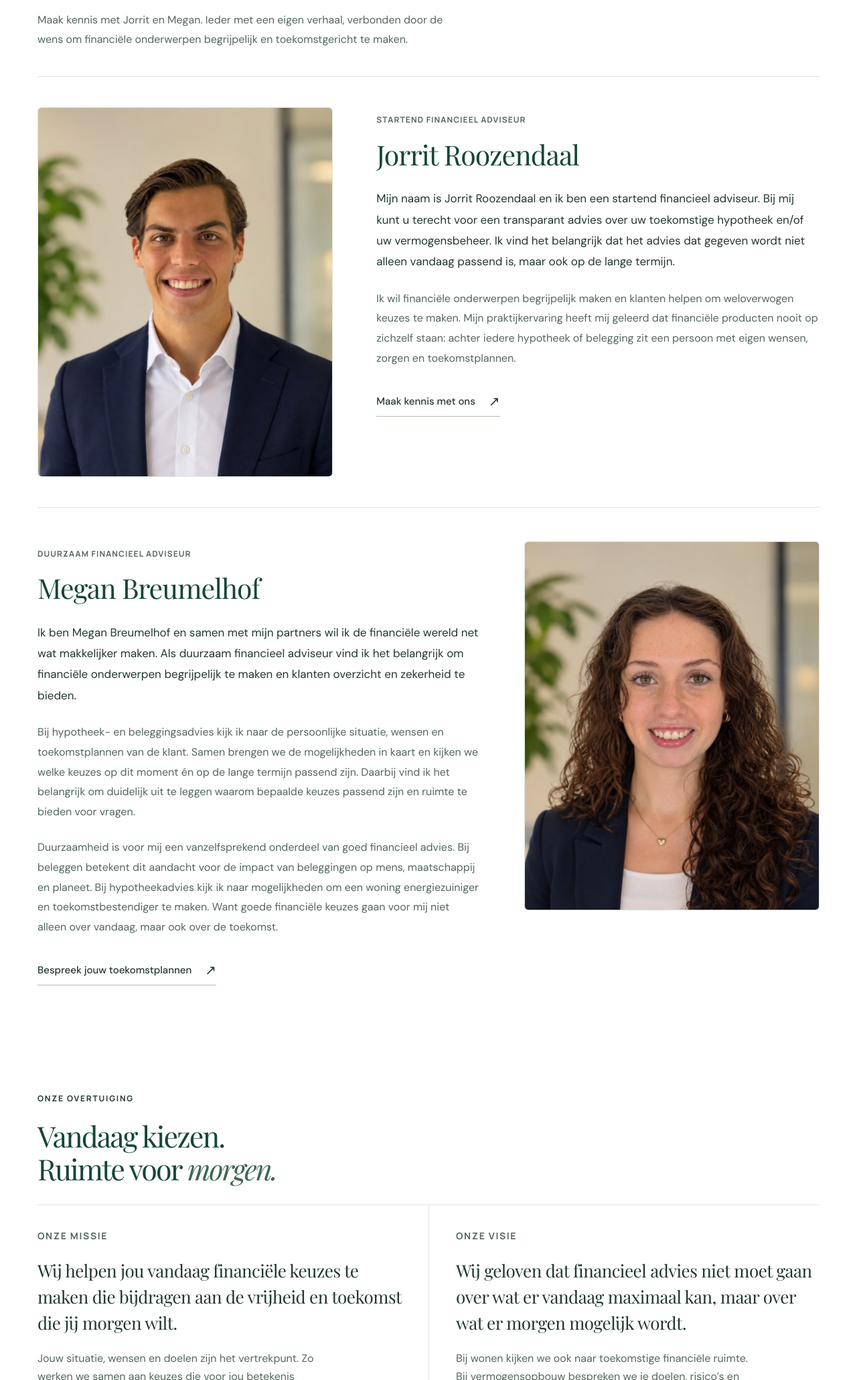
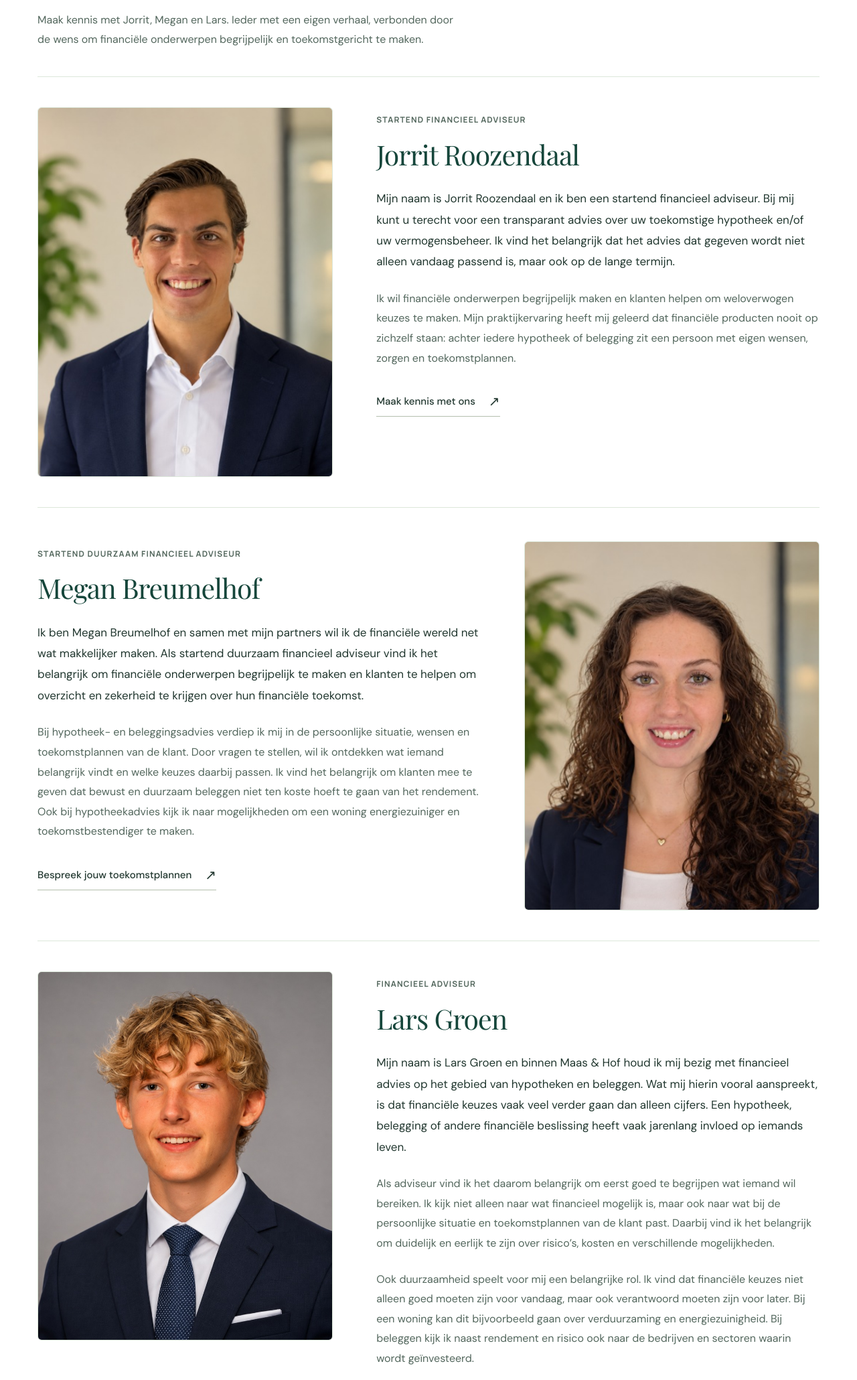
Before and after one commit to jorritroozendaal-dev/Maas-Hof, a plain HTML site: page over-ons.html in a window 1280 px wide. Shown: the part 740-2800 px from the top of the page at 67% size. Drawn offline with Linux system fonts and the light colour scheme.

Commit message:
Update Megan introduction and add Lars Groen with portrait

```diff
--- a/over-ons.html
+++ b/over-ons.html
@@ -4,10 +4,10 @@
   <meta charset="utf-8">
   <meta name="viewport" content="width=device-width,initial-scale=1">
   <meta name="theme-color" content="#16463b">
-  <meta name="description" content="Maak kennis met Jorrit Roozendaal en Megan Breumelhof. Lees hun persoonlijke verhaal en de missie, visie en waarden van Maas &amp; Hof.">
+  <meta name="description" content="Maak kennis met Jorrit Roozendaal, Megan Breumelhof en Lars Groen. Lees hun persoonlijke verhaal en de missie, visie en waarden van Maas &amp; Hof.">
   <meta property="og:title" content="Over ons | Maas &amp; Hof">
-  <meta property="og:description" content="Maak kennis met Jorrit Roozendaal en Megan Breumelhof. Lees hun persoonlijke verhaal en de missie, visie en waarden van Maas &amp; Hof.">
-  <title>Over ons — Jorrit Roozendaal en Megan Breumelhof | Maas &amp; Hof</title>
+  <meta property="og:description" content="Maak kennis met Jorrit Roozendaal, Megan Breumelhof en Lars Groen. Lees hun persoonlijke verhaal en de missie, visie en waarden van Maas &amp; Hof.">
+  <title>Over ons — Jorrit, Megan en Lars | Maas &amp; Hof</title>
   <link rel="icon" type="image/svg+xml" href="assets/favicon.svg">
   <link rel="stylesheet" href="style.css">
   <script src="app.js" defer></script>
@@ -23,14 +23,19 @@
 <header class="site-header"><div class="nav-shell"><a class="brand" href="index.html" aria-label="Maas en Hof, homepage">Maas<span class="brand-amp">&amp;</span>Hof<span class="brand-dot">.</span></a><nav class="desktop-nav" aria-label="Hoofdnavigatie"><a href="index.html">Home</a><a href="hypotheekadvies.html">Hypotheken</a><a href="beleggen.html">Beleggen &amp; vermogen</a><a href="werkwijze.html">Werkwijze &amp; tarieven</a><a href="rekentools.html">Rekentools</a><a href="over-ons.html" aria-current="page">Over ons</a><a href="blog.html">Blog</a></nav><a class="button button-small header-cta" href="contact.html">Plan kennismaking ↗</a><button class="menu-toggle" aria-label="Menu openen" aria-expanded="false" aria-controls="mobile-nav"><span></span><span></span></button></div><nav id="mobile-nav" class="mobile-nav" aria-label="Mobiele navigatie" hidden><a href="index.html">Home</a><a href="hypotheekadvies.html">Hypotheken</a><a href="beleggen.html">Beleggen &amp; vermogen</a><a href="werkwijze.html">Werkwijze &amp; tarieven</a><a href="rekentools.html">Rekentools</a><a href="over-ons.html" aria-current="page">Over ons</a><a href="blog.html">Blog</a><a href="veelgestelde-vragen.html">Veelgestelde vragen</a><a href="contact.html">Contact</a></nav></header><div class="concept-notice"><div class="section-shell">Maas &amp; Hof is een financieel adviesconcept in ontwikkeling. <a href="over-ons.html#bedrijfsinformatie">Bekijk de status van onze dienstverlening</a>.</div></div>
 
 <main id="inhoud"><section class="page-intro section-shell"><p class="eyebrow">AANGENAAM, MAAS & HOF</p><h1>Voor jou. Met jou.<br><em>Voor later.</em></h1><p>Wij geloven in financiële keuzes die ruimte geven aan het leven dat jij wilt. Ontdek wie we zijn en wat ons drijft.</p></section><span id="over-ons" class="team-anchor"></span><section id="ons-team" class="team-section section-shell" aria-labelledby="team-title">
-  <div class="team-intro"><p class="eyebrow">DE MENSEN ACHTER MAAS &amp; HOF</p><h2 id="team-title">Persoonlijk betrokken.<br>Samen <em>vooruitkijken.</em></h2><p>Maak kennis met Jorrit en Megan. Ieder met een eigen verhaal, verbonden door de wens om financiële onderwerpen begrijpelijk en toekomstgericht te maken.</p></div>
+  <div class="team-intro"><p class="eyebrow">DE MENSEN ACHTER MAAS &amp; HOF</p><h2 id="team-title">Persoonlijk betrokken.<br>Samen <em>vooruitkijken.</em></h2><p>Maak kennis met Jorrit, Megan en Lars. Ieder met een eigen verhaal, verbonden door de wens om financiële onderwerpen begrijpelijk en toekomstgericht te maken.</p></div>
   <article id="jorrit-roozendaal" class="team-profile" aria-labelledby="jorrit-name">
     <div class="team-identity"><img class="team-portrait" src="assets/jorrit-roozendaal.jpg" alt="Portret van Jorrit Roozendaal" width="531" height="645" loading="lazy" decoding="async"></div>
     <div class="team-story"><p class="eyebrow">STARTEND FINANCIEEL ADVISEUR</p><h3 id="jorrit-name">Jorrit Roozendaal</h3><p class="team-lead">Mijn naam is Jorrit Roozendaal en ik ben een startend financieel adviseur. Bij mij kunt u terecht voor een transparant advies over uw toekomstige hypotheek en/of uw vermogensbeheer. Ik vind het belangrijk dat het advies dat gegeven wordt niet alleen vandaag passend is, maar ook op de lange termijn.</p><p>Ik wil financiële onderwerpen begrijpelijk maken en klanten helpen om weloverwogen keuzes te maken. Mijn praktijkervaring heeft mij geleerd dat financiële producten nooit op zichzelf staan: achter iedere hypotheek of belegging zit een persoon met eigen wensen, zorgen en toekomstplannen.</p><a class="text-link" href="contact.html">Maak kennis met ons <span aria-hidden="true">↗</span></a></div>
   </article>
   <article id="megan-breumelhof" class="team-profile team-profile-megan" aria-labelledby="megan-name">
     <div class="team-identity"><img class="team-portrait" src="assets/megan-breumelhof.jpg" alt="Portret van Megan Breumelhof" width="479" height="656" loading="lazy" decoding="async"></div>
-    <div class="team-story"><p class="eyebrow">DUURZAAM FINANCIEEL ADVISEUR</p><h3 id="megan-name">Megan Breumelhof</h3><p class="team-lead">Ik ben Megan Breumelhof en samen met mijn partners wil ik de financiële wereld net wat makkelijker maken. Als duurzaam financieel adviseur vind ik het belangrijk om financiële onderwerpen begrijpelijk te maken en klanten overzicht en zekerheid te bieden.</p><p>Bij hypotheek- en beleggingsadvies kijk ik naar de persoonlijke situatie, wensen en toekomstplannen van de klant. Samen brengen we de mogelijkheden in kaart en kijken we welke keuzes op dit moment én op de lange termijn passend zijn. Daarbij vind ik het belangrijk om duidelijk uit te leggen waarom bepaalde keuzes passend zijn en ruimte te bieden voor vragen.</p><p>Duurzaamheid is voor mij een vanzelfsprekend onderdeel van goed financieel advies. Bij beleggen betekent dit aandacht voor de impact van beleggingen op mens, maatschappij en planeet. Bij hypotheekadvies kijk ik naar mogelijkheden om een woning energiezuiniger en toekomstbestendiger te maken. Want goede financiële keuzes gaan voor mij niet alleen over vandaag, maar ook over de toekomst.</p><a class="text-link" href="contact.html">Bespreek jouw toekomstplannen <span aria-hidden="true">↗</span></a></div>
+    <div class="team-story"><p class="eyebrow">STARTEND DUURZAAM FINANCIEEL ADVISEUR</p><h3 id="megan-name">Megan Breumelhof</h3><p class="team-lead">Ik ben Megan Breumelhof en samen met mijn partners wil ik de financiële wereld net wat makkelijker maken. Als startend duurzaam financieel adviseur vind ik het belangrijk om financiële onderwerpen begrijpelijk te maken en klanten te helpen om overzicht en zekerheid te krijgen over hun financiële toekomst.</p><p>Bij hypotheek- en beleggingsadvies verdiep ik mij in de persoonlijke situatie, wensen en toekomstplannen van de klant. Door vragen te stellen, wil ik ontdekken wat iemand belangrijk vindt en welke keuzes daarbij passen. Ik vind het belangrijk om klanten mee te geven dat bewust en duurzaam beleggen niet ten koste hoeft te gaan van het rendement. Ook bij hypotheekadvies kijk ik naar mogelijkheden om een woning energiezuiniger en toekomstbestendiger te maken.</p><a class="text-link" href="contact.html">Bespreek jouw toekomstplannen <span aria-hidden="true">↗</span></a></div>
+  </article>
+
+  <article id="lars-groen" class="team-profile team-profile-lars" aria-labelledby="lars-name">
+    <div class="team-identity"><img class="team-portrait" src="assets/lars-groen.jpg" alt="Portret van Lars Groen" width="797" height="996" loading="lazy" decoding="async"></div>
+    <div class="team-story"><p class="eyebrow">FINANCIEEL ADVISEUR</p><h3 id="lars-name">Lars Groen</h3><p class="team-lead">Mijn naam is Lars Groen en binnen Maas &amp; Hof houd ik mij bezig met financieel advies op het gebied van hypotheken en beleggen. Wat mij hierin vooral aanspreekt, is dat financiële keuzes vaak veel verder gaan dan alleen cijfers. Een hypotheek, belegging of andere financiële beslissing heeft vaak jarenlang invloed op iemands leven.</p><p>Als adviseur vind ik het daarom belangrijk om eerst goed te begrijpen wat iemand wil bereiken. Ik kijk niet alleen naar wat financieel mogelijk is, maar ook naar wat bij de persoonlijke situatie en toekomstplannen van de klant past. Daarbij vind ik het belangrijk om duidelijk en eerlijk te zijn over risico’s, kosten en verschillende mogelijkheden.</p><p>Ook duurzaamheid speelt voor mij een belangrijke rol. Ik vind dat financiële keuzes niet alleen goed moeten zijn voor vandaag, maar ook verantwoord moeten zijn voor later. Bij een woning kan dit bijvoorbeeld gaan over verduurzaming en energiezuinigheid. Bij beleggen kijk ik naast rendement en risico ook naar de bedrijven en sectoren waarin wordt geïnvesteerd.</p><p>Mijn doel is dat klanten na een gesprek niet alleen weten welke keuze ze kunnen maken, maar vooral ook begrijpen waarom die keuze bij hen past.</p><a class="text-link" href="contact.html">Bespreek jouw toekomstplannen <span aria-hidden="true">↗</span></a></div>
   </article>
 </section><section id="onze-overtuiging" class="purpose-section section-shell" aria-labelledby="purpose-title">
       <div class="purpose-heading"><p class="eyebrow">ONZE OVERTUIGING</p><h2 id="purpose-title">Vandaag kiezen.<br>Ruimte voor <em>morgen.</em></h2></div>
```
Also changed, not shown: src/pages/over-ons.html (+10 -5 lines), assets/SOURCES.txt, assets/lars-groen.jpg (added).
